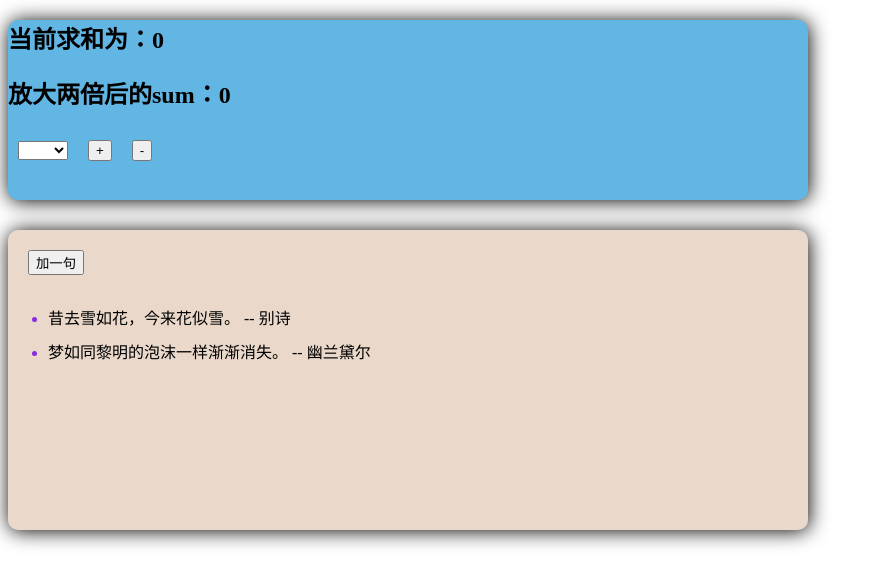
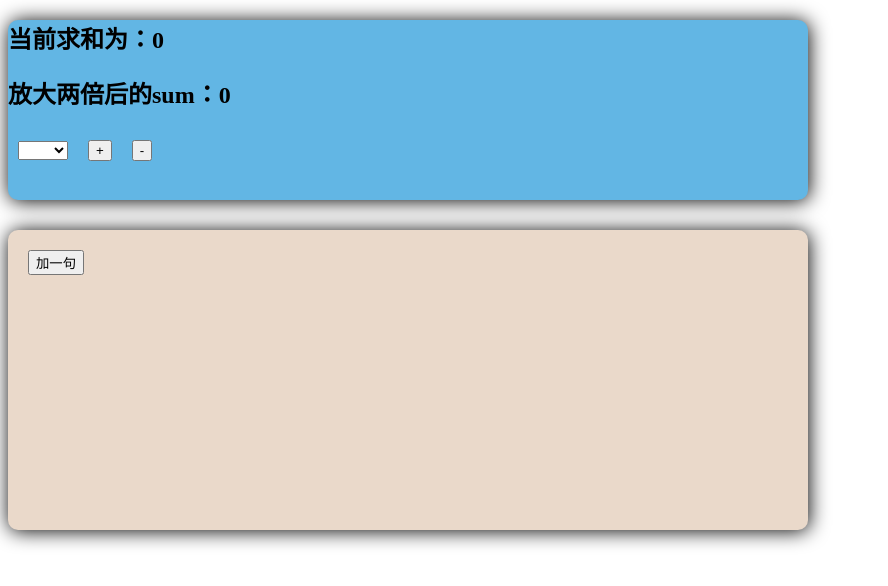
Before and after one commit to LYLMagui/vue3-init, a Vue app: page / in a window 1280 px wide. Shown: the top 586 px of the page, without its empty margins (0-888 px from the left). Built offline with nearby package versions, Linux system fonts and the light colour scheme.

Commit message:
『50. $subscribe的使用』

```diff
--- a/src/components/LoveWords.vue
+++ b/src/components/LoveWords.vue
@@ -14,6 +14,12 @@ import {useLoveWordsStore} from '../store/loveWords'
 import axios from 'axios'
 
 const loveWordsStore = useLoveWordsStore();
+console.log(loveWordsStore.words);
+// 监听store里的数据变化
+loveWordsStore.$subscribe((mutate, state) => {
+	localStorage.setItem('loveWords', JSON.stringify(state.words))
+})
+
 
 
 async function addOne() {
--- a/src/store/loveWords.ts
+++ b/src/store/loveWords.ts
@@ -3,10 +3,7 @@ import { defineStore } from "pinia";
 export const useLoveWordsStore = defineStore("loveWords", {
 state: () => {
 	return {
-    words: [
-    { id: "5655", hitokoto: "昔去雪如花，今来花似雪。", from: "别诗" },
-    {id: "5085",hitokoto: "梦如同黎明的泡沫一样渐渐消失。",from: "幽兰黛尔"},
-    ],
-};
+    words: JSON.parse(localStorage.getItem("loveW") as string) || [],
+  };
 },
 });
```
